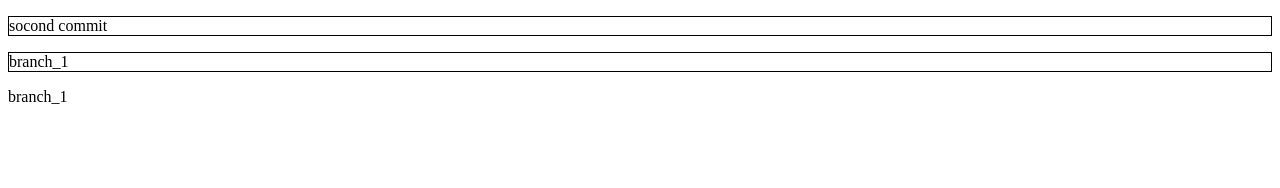
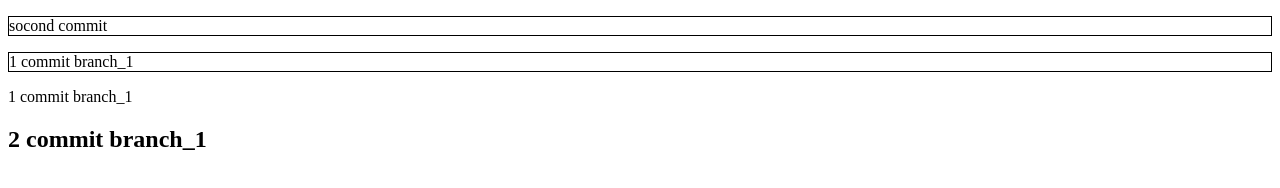
Before and after one commit to viter97/test, a plain HTML site: page index.html in a window 1280 px wide. Drawn offline with Linux system fonts and the light colour scheme.

Commit message:
2 branch_1

```diff
--- a/index.html
+++ b/index.html
@@ -10,11 +10,14 @@
 
 	<div>
 		<p>
-			branch_1
+			1 commit branch_1
 		</p>
 	</div>
 	<div>
-		branch_1
+		1 commit branch_1
 	</div>
+	<section>
+		<h1>2 commit branch_1</h1>
+	</section>
 </body>
 </html>
```
